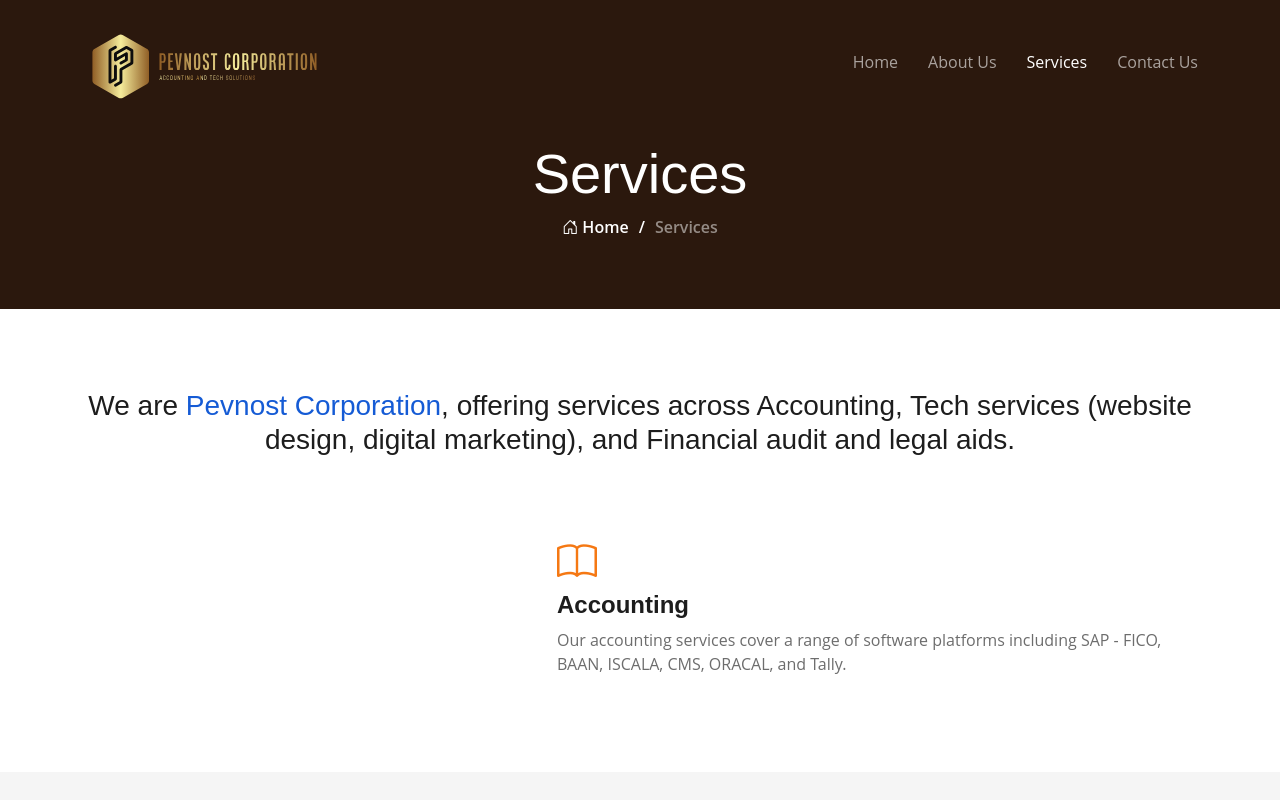
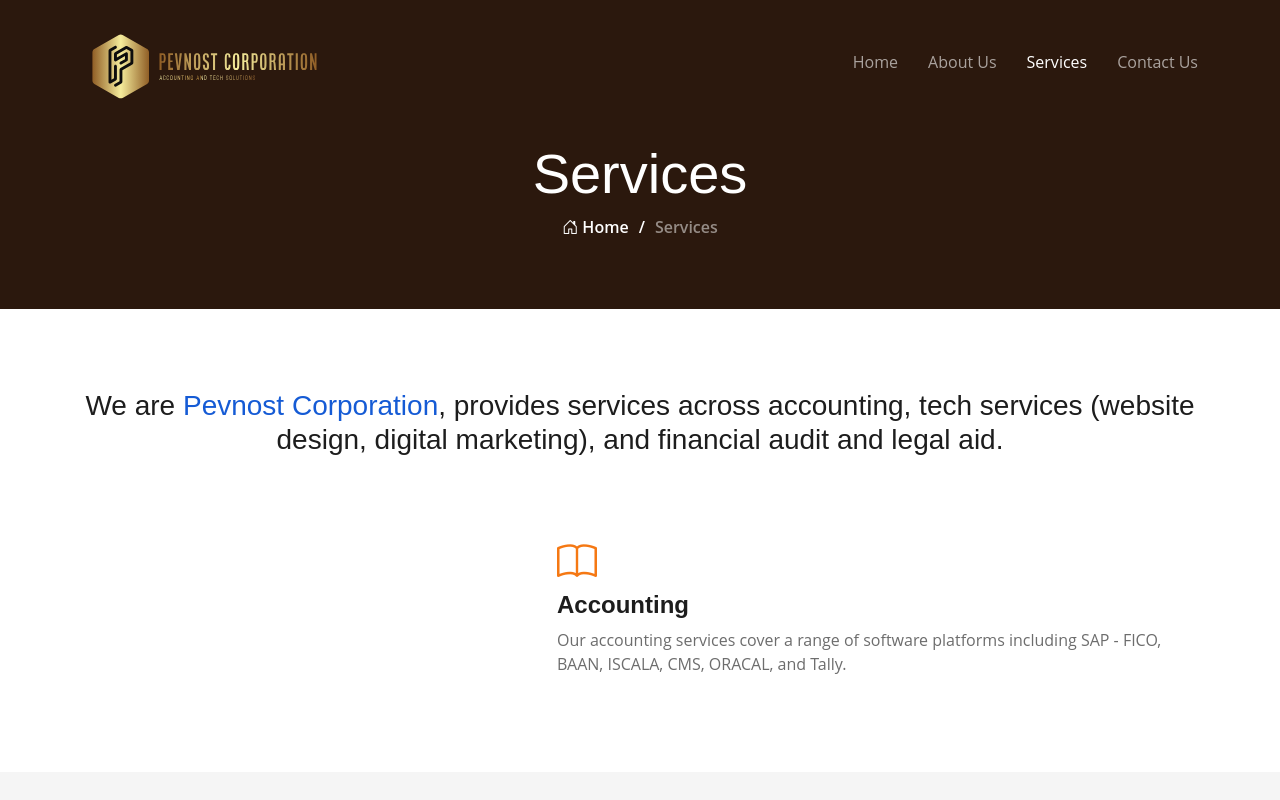
Before and after one commit to DiptanshuG/pevnost-coorporation, a React (Create React App) app: page /services in a window 1280 px wide. Shown: the top 800 px of the page. Built offline with nearby package versions, Linux system fonts and the light colour scheme.

Commit message:
minor fixes

```diff
--- a/src/ui/Service.js
+++ b/src/ui/Service.js
@@ -16,8 +16,9 @@ const Service = () => {
               <h3 style={{ font: "bold" }}>
                 We are{" "}
                 <span style={{ color: "#155bd5" }}>Pevnost Corporation</span>,
-                offering services across Accounting, Tech services (website
-                design, digital marketing), and Financial audit and legal aids.
+                provides services across accounting,
+                tech services (website design, digital marketing), and
+                financial audit and legal aid.
               </h3>
             </div>
 
```
